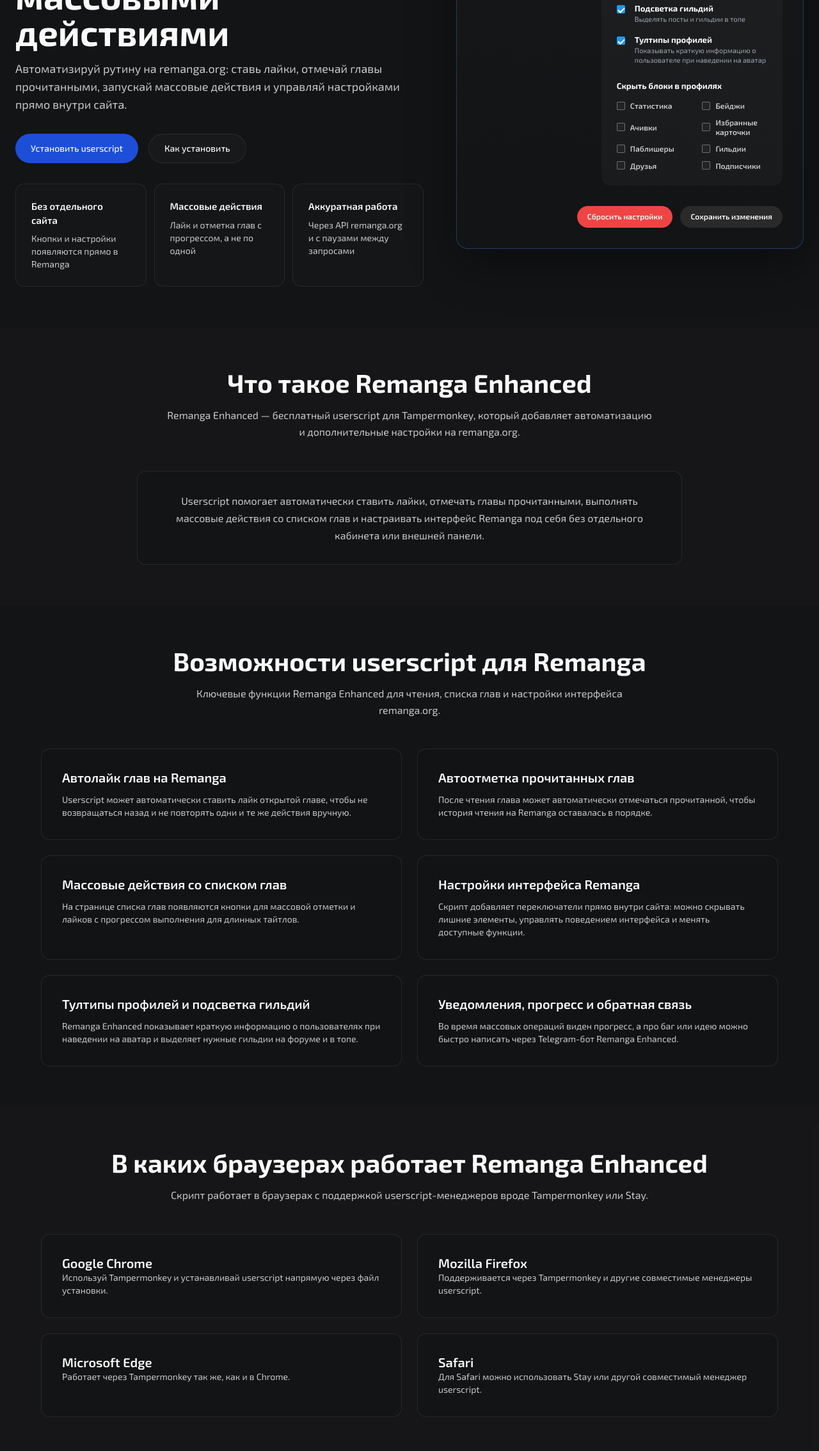
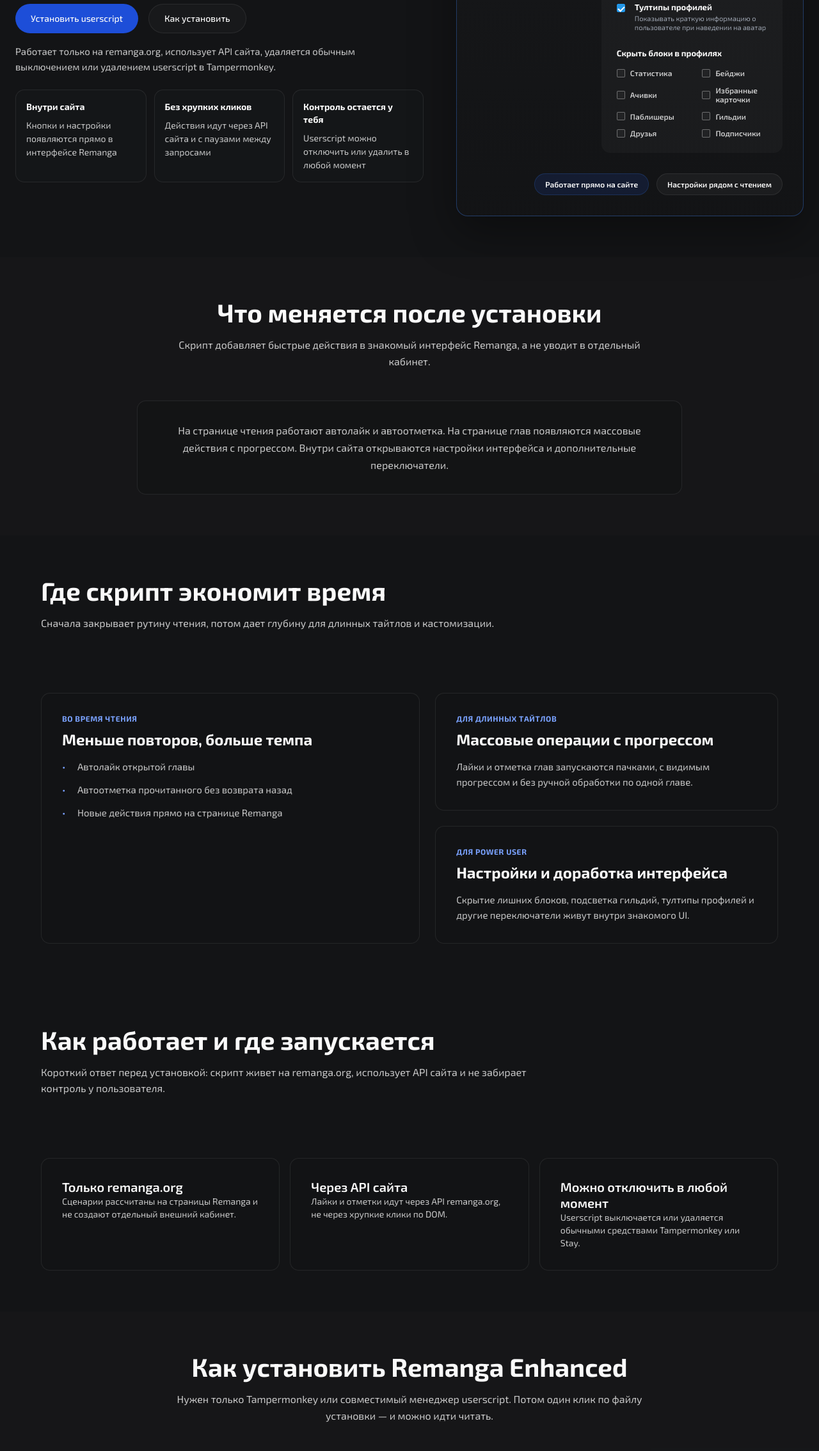
Before and after one commit to dev-leva1/remanga-ext, a website: page dist/index.html in a window 1280 px wide. Shown: the part 532-2800 px from the top of the page at 64% size. Drawn offline with Linux system fonts and the light colour scheme.

Commit message:
Revise landing page content and styles: Update hero section text for clarity and engagement, enhance trust messaging, and improve layout for settings preview. Adjust CSS for better spacing and responsiveness, and introduce new feature clusters for improved user experience.

```diff
--- a/dist/index.html
+++ b/dist/index.html
@@ -159,34 +159,29 @@
     <section class="hero">
       <div class="container hero-layout">
         <div class="hero-copy">
-          <p class="hero-badge">Userscript для Remanga, Tampermonkey и Stay</p>
-          <h1 class="hero-title">Remanga Enhanced — userscript для Remanga с автолайком, автоотметкой глав и массовыми действиями</h1>
-          <p class="hero-subtitle">Автоматизируй рутину на remanga.org: ставь лайки, отмечай главы прочитанными, запускай массовые действия и управляй настройками прямо внутри сайта.</p>
+          <p class="hero-badge">Работает в Chrome, Firefox, Edge и Safari через Tampermonkey или Stay</p>
+          <h1 class="hero-title">Ускоряет чтение и массовые действия внутри Remanga</h1>
+          <p class="hero-subtitle">Автолайк, автоотметка, массовая обработка глав и настройки интерфейса прямо на remanga.org, без отдельной панели и лишних ручных шагов.</p>
           <div class="hero-buttons">
             <a href="remanga-extension.user.js" class="button button-primary">Установить userscript</a>
             <a href="#installation" class="button button-secondary">Как установить</a>
           </div>
-          <ul class="hero-metrics" aria-label="Ключевые преимущества">
-            <li class="hero-metric">
-              <strong>Без отдельного сайта</strong>
-              <span>Кнопки и настройки появляются прямо в Remanga</span>
-            </li>
-            <li class="hero-metric">
-              <strong>Массовые действия</strong>
-              <span>Лайк и отметка глав с прогрессом, а не по одной</span>
-            </li>
-            <li class="hero-metric">
-              <strong>Аккуратная работа</strong>
-              <span>Через API remanga.org и с паузами между запросами</span>
-            </li>
+          <p class="hero-reassurance">Работает только на remanga.org, использует API сайта, удаляется обычным выключением или удалением userscript в Tampermonkey.</p>
+          <ul class="hero-trust" aria-label="Причины доверять">
+            <li class="hero-trust-item"><strong>Внутри сайта</strong><span>Кнопки и настройки появляются прямо в интерфейсе Remanga</span></li>
+            <li class="hero-trust-item"><strong>Без хрупких кликов</strong><span>Действия идут через API сайта и с паузами между запросами</span></li>
+            <li class="hero-trust-item"><strong>Контроль остается у тебя</strong><span>Userscript можно отключить или удалить в любой момент</span></li>
           </ul>
         </div>
 
         <div class="hero-visual" aria-hidden="true">
           <div class="settings-preview">
             <div class="settings-preview-header">
-              <h2>Настройки расширения</h2>
-              <span class="settings-preview-close">Закрыть</span>
+              <div>
+                <p class="settings-preview-eyebrow">Preview внутри Remanga</p>
+                <h2>Настройки расширения</h2>
+              </div>
+              <span class="settings-preview-close">Только preview</span>
             </div>
             <div class="settings-preview-body">
               <nav class="settings-preview-tabs">
@@ -255,8 +250,8 @@
               </div>
             </div>
             <div class="settings-preview-actions">
-              <span class="settings-preview-reset">Сбросить настройки</span>
-              <span class="settings-preview-save">Сохранить изменения</span>
+              <span class="settings-preview-status">Работает прямо на сайте</span>
+              <span class="settings-preview-status settings-preview-status-secondary">Настройки рядом с чтением</span>
             </div>
           </div>
         </div>
@@ -265,92 +260,64 @@
 
     <section id="about" class="section-block section-alt">
       <div class="container section-narrow">
-        <h2 class="section-title">Что такое Remanga Enhanced</h2>
-        <p class="section-lead">Remanga Enhanced — бесплатный userscript для Tampermonkey, который добавляет автоматизацию и дополнительные настройки на remanga.org.</p>
+        <h2 class="section-title">Что меняется после установки</h2>
+        <p class="section-lead">Скрипт добавляет быстрые действия в знакомый интерфейс Remanga, а не уводит в отдельный кабинет.</p>
         <div class="info-card">
-          <p class="info-card-text">Userscript помогает автоматически ставить лайки, отмечать главы прочитанными, выполнять массовые действия со списком глав и настраивать интерфейс Remanga под себя без отдельного кабинета или внешней панели.</p>
+          <p class="info-card-text">На странице чтения работают автолайк и автоотметка. На странице глав появляются массовые действия с прогрессом. Внутри сайта открываются настройки интерфейса и дополнительные переключатели.</p>
         </div>
       </div>
     </section>
 
     <section id="features" class="section-block">
-      <div class="container">
-        <h2 class="section-title">Возможности userscript для Remanga</h2>
-        <p class="section-lead">Ключевые функции Remanga Enhanced для чтения, списка глав и настройки интерфейса remanga.org.</p>
-        <div class="scenario-grid feature-grid-wide">
-          <article class="scenario-card">
-            <h3 class="scenario-title">Автолайк глав на Remanga</h3>
-            <p class="scenario-description">Userscript может автоматически ставить лайк открытой главе, чтобы не возвращаться назад и не повторять одни и те же действия вручную.</p>
+      <div class="container features-layout">
+        <div class="features-intro">
+          <h2 class="section-title section-title-left">Где скрипт экономит время</h2>
+          <p class="section-lead section-lead-left">Сначала закрывает рутину чтения, потом дает глубину для длинных тайтлов и кастомизации.</p>
+        </div>
+        <div class="feature-clusters">
+          <article class="feature-cluster feature-cluster-primary">
+            <p class="feature-cluster-kicker">Во время чтения</p>
+            <h3 class="feature-cluster-title">Меньше повторов, больше темпа</h3>
+            <ul class="feature-list">
+              <li>Автолайк открытой главы</li>
+              <li>Автоотметка прочитанного без возврата назад</li>
+              <li>Новые действия прямо на странице Remanga</li>
+            </ul>
           </article>
-          <article class="scenario-card">
-            <h3 class="scenario-title">Автоотметка прочитанных глав</h3>
-            <p class="scenario-description">После чтения глава может автоматически отмечаться прочитанной, чтобы история чтения на Remanga оставалась в порядке.</p>
-          </article>
-          <article class="scenario-card">
-            <h3 class="scenario-title">Массовые действия со списком глав</h3>
-            <p class="scenario-description">На странице списка глав появляются кнопки для массовой отметки и лайков с прогрессом выполнения для длинных тайтлов.</p>
-          </article>
-          <article class="scenario-card">
-            <h3 class="scenario-title">Настройки интерфейса Remanga</h3>
-            <p class="scenario-description">Скрипт добавляет переключатели прямо внутри сайта: можно скрывать лишние элементы, управлять поведением интерфейса и менять доступные функции.</p>
-          </article>
-          <article class="scenario-card">
-            <h3 class="scenario-title">Тултипы профилей и подсветка гильдий</h3>
-            <p class="scenario-description">Remanga Enhanced показывает краткую информацию о пользователях при наведении на аватар и выделяет нужные гильдии на форуме и в топе.</p>
-          </article>
-          <article class="scenario-card">
-            <h3 class="scenario-title">Уведомления, прогресс и обратная связь</h3>
-            <p class="scenario-description">Во время массовых операций виден прогресс, а про баг или идею можно быстро написать через Telegram-бот Remanga Enhanced.</p>
-          </article>
-        </div>
-      </div>
-    </section>
-
-    <section id="browsers" class="section-block section-alt">
-      <div class="container">
-        <h2 class="section-title">В каких браузерах работает Remanga Enhanced</h2>
-        <p class="section-lead">Скрипт работает в браузерах с поддержкой userscript-менеджеров вроде Tampermonkey или Stay.</p>
-        <div class="trust-grid browser-grid">
-          <article class="trust-card">
-            <h3 class="trust-title">Google Chrome</h3>
-            <p class="trust-description">Используй Tampermonkey и устанавливай userscript напрямую через файл установки.</p>
-          </article>
-          <article class="trust-card">
-            <h3 class="trust-title">Mozilla Firefox</h3>
-            <p class="trust-description">Поддерживается через Tampermonkey и другие совместимые менеджеры userscript.</p>
-          </article>
-          <article class="trust-card">
-            <h3 class="trust-title">Microsoft Edge</h3>
-            <p class="trust-description">Работает через Tampermonkey так же, как и в Chrome.</p>
-          </article>
-          <article class="trust-card">
-            <h3 class="trust-title">Safari</h3>
-            <p class="trust-description">Для Safari можно использовать Stay или другой совместимый менеджер userscript.</p>
-          </article>
+          <div class="feature-cluster-stack">
+            <article class="feature-cluster">
+              <p class="feature-cluster-kicker">Для длинных тайтлов</p>
+              <h3 class="feature-cluster-title">Массовые операции с прогрессом</h3>
+              <p class="feature-cluster-text">Лайки и отметка глав запускаются пачками, с видимым прогрессом и без ручной обработки по одной главе.</p>
+            </article>
+            <article class="feature-cluster">
+              <p class="feature-cluster-kicker">Для power user</p>
+              <h3 class="feature-cluster-title">Настройки и доработка интерфейса</h3>
+              <p class="feature-cluster-text">Скрытие лишних блоков, подсветка гильдий, тултипы профилей и другие переключатели живут внутри знакомого UI.</p>
+            </article>
+          </div>
         </div>
       </div>
     </section>
 
     <section id="security" class="section-block">
-      <div class="container">
-        <h2 class="section-title">Безопасность и принцип работы</h2>
-        <p class="section-lead">Коротко о том, как Remanga Enhanced работает на remanga.org и почему сценарии не выглядят как набор случайных хаков.</p>
-        <div class="trust-grid security-grid">
-          <article class="trust-card">
-            <h3 class="trust-title">Работает только на remanga.org</h3>
-            <p class="trust-description">Userscript рассчитан на страницы Remanga и добавляет функции прямо в интерфейс сайта, а не через отдельный внешний кабинет.</p>
+      <div class="container security-layout">
+        <div class="security-copy">
+          <h2 class="section-title section-title-left">Как работает и где запускается</h2>
+          <p class="section-lead section-lead-left">Короткий ответ перед установкой: скрипт живет на remanga.org, использует API сайта и не забирает контроль у пользователя.</p>
+        </div>
+        <div class="security-points">
+          <article class="trust-card trust-card-compact">
+            <h3 class="trust-title">Только remanga.org</h3>
+            <p class="trust-description">Сценарии рассчитаны на страницы Remanga и не создают отдельный внешний кабинет.</p>
           </article>
-          <article class="trust-card">
-            <h3 class="trust-title">Использует API сайта</h3>
-            <p class="trust-description">Лайки и отметки глав отправляются через API remanga.org, а не через хрупкие DOM-клики по скрытым элементам.</p>
+          <article class="trust-card trust-card-compact">
+            <h3 class="trust-title">Через API сайта</h3>
+            <p class="trust-description">Лайки и отметки идут через API remanga.org, не через хрупкие клики по DOM.</p>
           </article>
-          <article class="trust-card">
-            <h3 class="trust-title">Делает паузы между запросами</h3>
-            <p class="trust-description">Массовые операции идут с ограничением частоты запросов, чтобы не долбить API без остановки.</p>
-          </article>
-          <article class="trust-card">
-            <h3 class="trust-title">Неофициальный userscript</h3>
-            <p class="trust-description">Remanga Enhanced — независимый проект для улучшения пользовательского опыта на remanga.org, а не официальное расширение Remanga.</p>
+          <article class="trust-card trust-card-compact">
+            <h3 class="trust-title">Можно отключить в любой момент</h3>
+            <p class="trust-description">Userscript выключается или удаляется обычными средствами Tampermonkey или Stay.</p>
           </article>
         </div>
       </div>
@@ -369,10 +336,10 @@
               <div class="browser-links">
                 <a href="https://chrome.google.com/webstore/detail/tampermonkey/dhdgffkkebhmkfjojejmpbldmpobfkfo" target="_blank" rel="noopener noreferrer" class="browser-link">Chrome</a>
                 <a href="https://addons.mozilla.org/firefox/addon/tampermonkey/" target="_blank" rel="noopener noreferrer" class="browser-link">Firefox</a>
+                <a href="https://microsoftedge.microsoft.com/addons/detail/tampermonkey/iikmkjmpaadaobahmlepeloendndfphd" target="_blank" rel="noopener noreferrer" class="browser-link">Edge</a>
                 <a href="https://apps.apple.com/us/app/stay-for-safari/id1591620171" target="_blank" rel="noopener noreferrer" class="browser-link">Safari / Stay</a>
-                <a href="https://microsoftedge.microsoft.com/addons/detail/tampermonkey/iikmkjmpaadaobahmlepeloendndfphd" target="_blank" rel="noopener noreferrer" class="browser-link">Edge</a>
               </div>
-              <p class="install-note">Safari: если Tampermonkey недоступен, ставь <a href="https://apps.apple.com/us/app/stay-for-safari/id1591620171" target="_blank" rel="noopener noreferrer" class="inline-link">Stay for Safari</a>.</p>
+              <p class="install-note">Поддержка браузеров собрана здесь, отдельный раздел больше не нужен. Для Safari используй <a href="https://apps.apple.com/us/app/stay-for-safari/id1591620171" target="_blank" rel="noopener noreferrer" class="inline-link">Stay for Safari</a>.</p>
             </div>
           </article>
 
@@ -467,8 +434,7 @@
 
   <footer class="footer">
     <div class="container footer-inner">
-      <p class="footer-text">Remanga Enhanced — userscript для Tampermonkey и remanga.org.</p>
-      <p class="footer-text">Автолайк, автоотметка, массовые действия и настройки прямо внутри сайта.</p>
+      <p class="footer-text">Remanga Enhanced для remanga.org.</p>
     </div>
   </footer>
 
--- a/dist/styles.css
+++ b/dist/styles.css
@@ -273,33 +273,43 @@ code {
   display: flex;
   gap: var(--spacing-lg);
   flex-wrap: wrap;
-  margin-bottom: var(--spacing-xxl);
+  margin-bottom: var(--spacing-lg);
 }
 
-.hero-metrics {
+.hero-reassurance {
+  max-width: 62ch;
+  margin-bottom: var(--spacing-xl);
+  color: var(--text-secondary);
+  font-size: 15px;
+  line-height: 1.6;
+}
+
+.hero-trust {
   list-style: none;
   display: grid;
   grid-template-columns: repeat(3, minmax(0, 1fr));
   gap: var(--spacing-md);
 }
 
-.hero-metric {
-  padding: var(--spacing-xl);
+.hero-trust-item {
+  padding: var(--spacing-lg);
   border: 1px solid var(--border-soft);
   border-radius: var(--radius-lg);
-  background: rgba(24, 25, 27, 0.55);
+  background: rgba(24, 25, 27, 0.45);
 }
 
-.hero-metric strong {
+.hero-trust-item strong {
   display: block;
   margin-bottom: var(--spacing-sm);
-  font-size: 15px;
-  font-weight: 600;
+  font-size: 14px;
+  font-weight: 700;
   color: var(--text-primary);
 }
 
-.hero-metric span {
+.hero-trust-item span {
+  display: block;
   color: var(--text-secondary);
+  line-height: 1.5;
 }
 
 .hero-visual {
@@ -318,10 +328,20 @@ code {
 
 .settings-preview-header {
   display: flex;
-  align-items: center;
+  align-items: flex-start;
   justify-content: space-between;
   gap: var(--spacing-xl);
   margin-bottom: var(--spacing-xxl);
+}
+
+.settings-preview-eyebrow {
+  margin-bottom: var(--spacing-sm);
+  color: #7aa2ff;
+  font-size: 11px;
+  font-weight: 700;
+  line-height: 1.2;
+  letter-spacing: 0.06em;
+  text-transform: uppercase;
 }
 
 .settings-preview-header h2 {
@@ -331,8 +351,7 @@ code {
 }
 
 .settings-preview-close,
-.settings-preview-reset,
-.settings-preview-save {
+.settings-preview-status {
   display: inline-flex;
   align-items: center;
   justify-content: center;
@@ -489,20 +508,19 @@ code {
   justify-content: flex-end;
   gap: var(--spacing-md);
   margin-top: var(--spacing-xxl);
+  flex-wrap: wrap;
 }
 
-.settings-preview-reset,
-.settings-preview-save {
+.settings-preview-status {
   min-height: 34px;
   padding: 0 var(--spacing-lg);
+  background: rgba(29, 78, 216, 0.14);
+  border: 1px solid rgba(59, 130, 246, 0.2);
 }
 
-.settings-preview-reset {
-  background: #ef4444;
-}
-
-.settings-preview-save {
-  background: #2a2a2a;
+.settings-preview-status-secondary {
+  background: rgba(255, 255, 255, 0.04);
+  border-color: var(--border-soft);
 }
 
 .button {
@@ -584,6 +602,10 @@ summary:focus-visible,
   text-align: center;
 }
 
+.section-title-left {
+  text-align: left;
+}
+
 .section-lead {
   max-width: 760px;
   margin: 0 auto var(--spacing-3xl);
@@ -591,6 +613,12 @@ summary:focus-visible,
   color: var(--text-secondary);
   font-size: 16px;
   line-height: 1.6;
+}
+
+.section-lead-left {
+  margin-left: 0;
+  margin-right: 0;
+  text-align: left;
 }
 
 .section-narrow {
@@ -627,10 +655,103 @@ summary:focus-visible,
   grid-template-columns: repeat(3, minmax(0, 1fr));
 }
 
-.feature-grid-wide,
-.browser-grid,
-.security-grid {
-  grid-template-columns: repeat(2, minmax(0, 1fr));
+.features-layout {
+  display: grid;
+  gap: var(--spacing-3xl);
+}
+
+.features-intro {
+  max-width: 760px;
+}
+
+.feature-clusters {
+  display: grid;
+  grid-template-columns: minmax(0, 1.05fr) minmax(0, 0.95fr);
+  gap: var(--spacing-xl);
+}
+
+.feature-cluster,
+.feature-cluster-primary {
+  border: 1px solid var(--border-soft);
+  border-radius: var(--radius-lg);
+  background: rgba(19, 20, 22, 0.72);
+}
+
+.feature-cluster-primary {
+  padding: 36px;
+}
+
+.feature-cluster-stack {
+  display: grid;
+  gap: var(--spacing-xl);
+}
+
+.feature-cluster {
+  padding: var(--spacing-xxl);
+}
+
+.feature-cluster-kicker {
+  margin-bottom: var(--spacing-md);
+  color: #7aa2ff;
+  font-size: 12px;
+  font-weight: 700;
+  line-height: 1.2;
+  letter-spacing: 0.05em;
+  text-transform: uppercase;
+}
+
+.feature-cluster-title {
+  margin-bottom: var(--spacing-lg);
+  font-size: 24px;
+  font-weight: 700;
+  line-height: 1.15;
+  color: var(--text-primary);
+}
+
+.feature-cluster-text {
+  color: var(--text-secondary);
+  font-size: 15px;
+  line-height: 1.6;
+}
+
+.feature-list {
+  list-style: none;
+  display: grid;
+  gap: var(--spacing-md);
+}
+
+.feature-list li {
+  position: relative;
+  padding-left: var(--spacing-xl);
+  color: var(--text-secondary);
+  font-size: 15px;
+  line-height: 1.6;
+}
+
+.feature-list li::before {
+  content: "•";
+  position: absolute;
+  left: 0;
+  color: #7aa2ff;
+}
+
+.security-layout {
+  display: grid;
+  gap: var(--spacing-3xl);
+}
+
+.security-copy {
+  max-width: 760px;
+}
+
+.security-points {
+  display: grid;
+  grid-template-columns: repeat(3, minmax(0, 1fr));
+  gap: var(--spacing-lg);
+}
+
+.trust-card-compact {
+  padding: var(--spacing-xl);
 }
 
 .scenario-card,
@@ -943,13 +1064,9 @@ summary:focus-visible,
 @media (max-width: 1100px) {
   .hero-layout,
   .trust-grid,
-  .browser-grid,
-  .security-grid {
+  .feature-clusters,
+  .security-points {
     grid-template-columns: 1fr;
-  }
-
-  .feature-grid-wide {
-    grid-template-columns: repeat(2, minmax(0, 1fr));
   }
 
   .hero-copy {
@@ -983,11 +1100,9 @@ summary:focus-visible,
     display: none;
   }
 
-  .hero-metrics,
+  .hero-trust,
   .scenario-grid,
-  .feature-grid-wide,
-  .browser-grid,
-  .security-grid {
+  .security-points {
     grid-template-columns: 1fr;
   }
 }
@@ -1006,12 +1121,20 @@ summary:focus-visible,
   }
 
   .hero-subtitle,
-  .section-lead {
+  .section-lead,
+  .feature-cluster-text,
+  .feature-list li {
     font-size: 16px;
   }
 
   .section-title {
     font-size: 28px;
+  }
+
+  .feature-cluster-primary,
+  .feature-cluster,
+  .trust-card-compact {
+    padding: var(--spacing-xl);
   }
 
   .settings-preview-body {
@@ -1030,8 +1153,7 @@ summary:focus-visible,
     flex-direction: column;
   }
 
-  .settings-preview-reset,
-  .settings-preview-save {
+  .settings-preview-status {
     width: 100%;
   }
 
@@ -1093,7 +1215,9 @@ summary:focus-visible,
   .trust-card,
   .faq-item,
   .changelog-summary,
-  .changelog-body {
+  .changelog-body,
+  .feature-cluster,
+  .feature-cluster-primary {
     padding-left: var(--spacing-lg);
     padding-right: var(--spacing-lg);
   }
```
